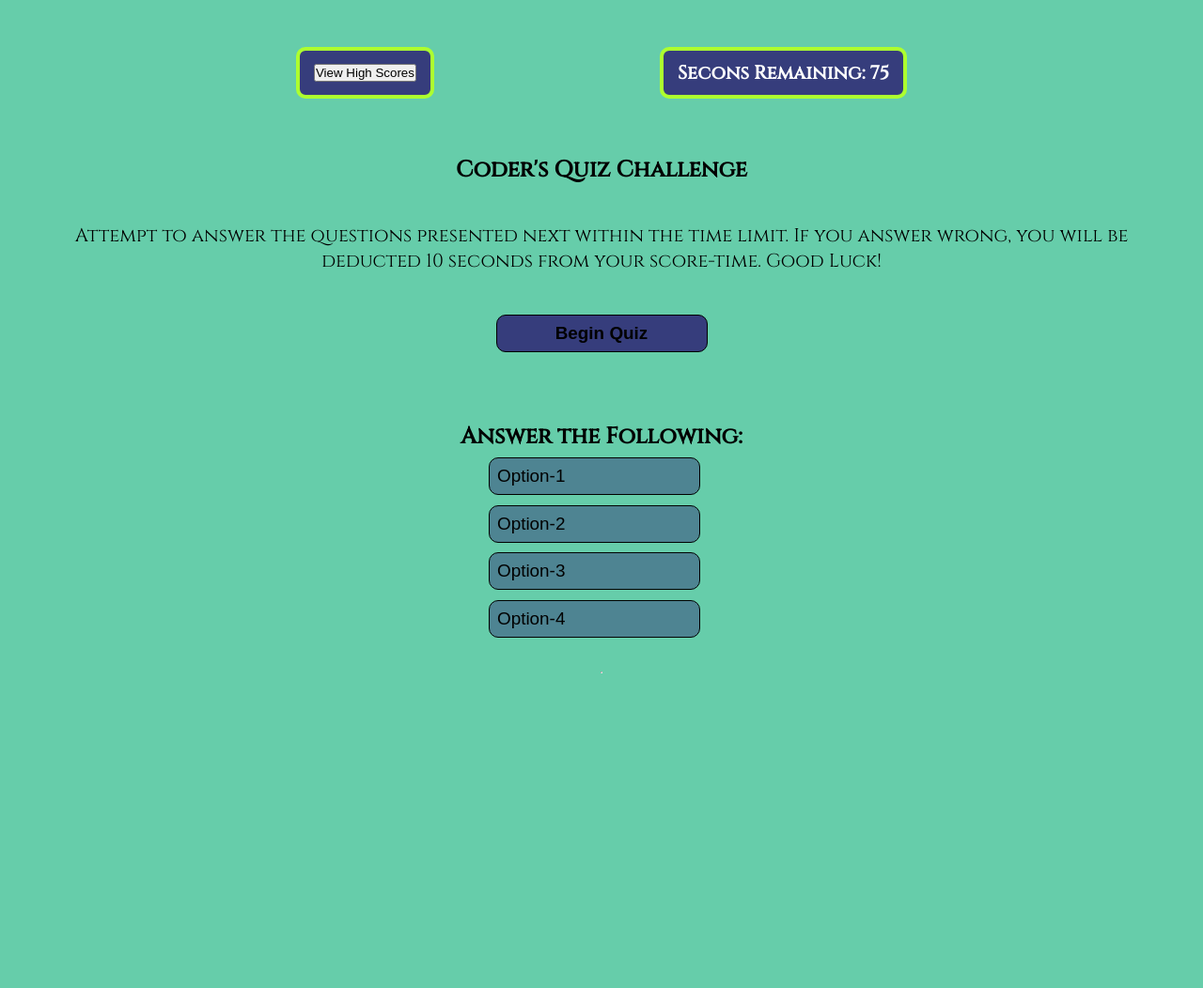
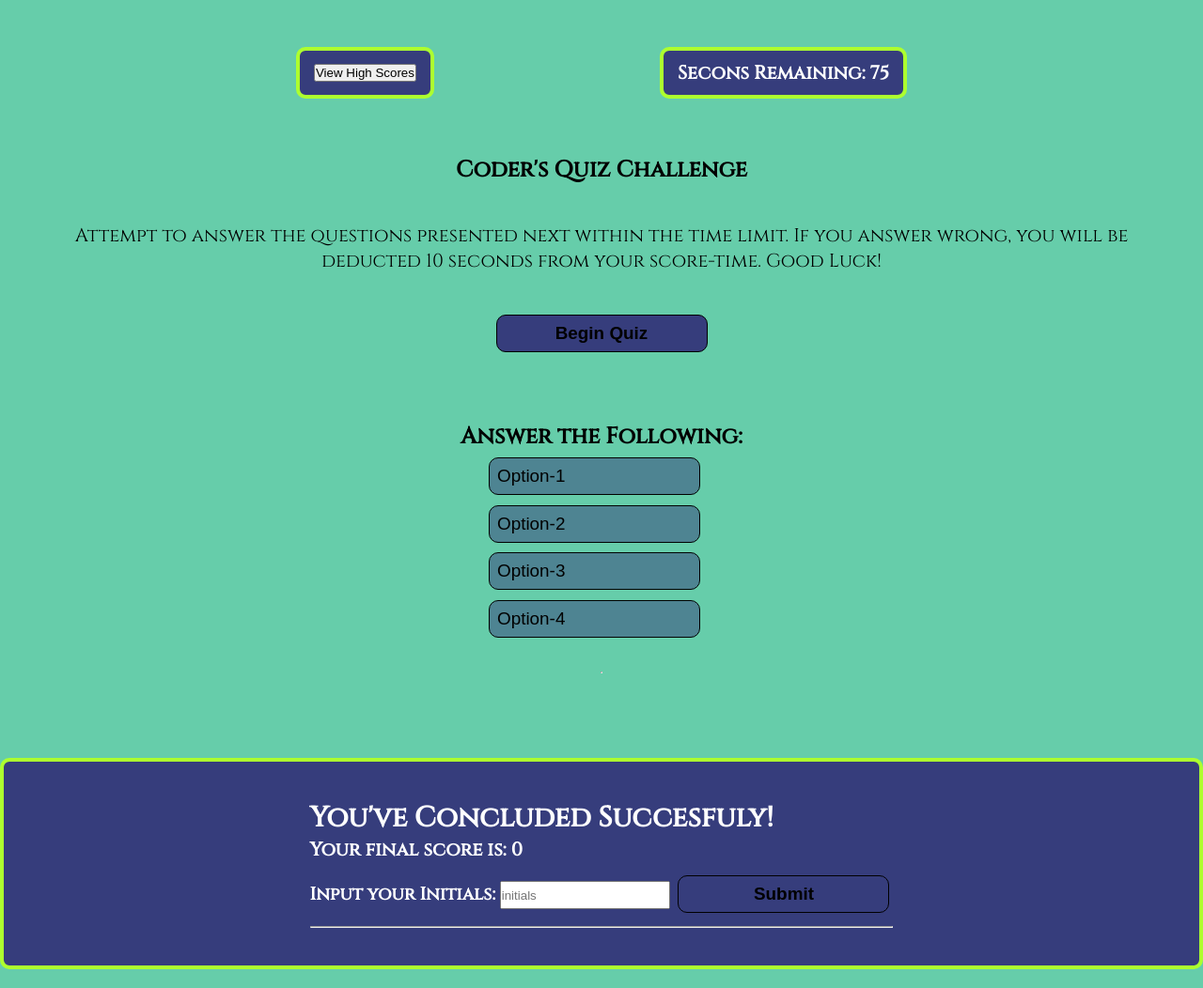
Before and after one commit to darentho/Code-Quiz, a plain HTML site: page index.html in a window 1280 px wide. Shown: the whole page at 94% size. Before the commit the page ends 807 px from the top, so only its background shows below. Drawn offline with Linux system fonts and the light colour scheme.

Commit message:
added the final-score section and styled it

```diff
--- a/Assets/css/style.css
+++ b/Assets/css/style.css
@@ -45,15 +45,7 @@ header div {
 }
 
 /* styling the header quiz button and Coding Challenge text */
-section div {
 
-    display: flex;
-    flex-wrap: wrap;
-    justify-content: center;
-    align-items: center;
-    Margin: 20px auto;
-    padding: 10px;
-}
 
 div .p-style {
     font-size: 20px;
@@ -93,6 +85,15 @@ div .p-style {
     font-weight: bolder;
 }
 
+div .p-style-1 {
+    font-size: .50cm;
+    font: 2px;
+    padding-block: 10px;
+
+}
+
+
+
 /* Answer buttons */
 .answer-btn {
     color: black;
@@ -108,47 +109,9 @@ div .p-style {
     background-color: var(--main-color)
 }
 
-
-/* STYLING FOR QUESTIONS */
-.questions-ul {
-    list-style-type: none;
-    display: contents;
-
+.span-1 {
+    height: 30px;
 }
-
-.questions-li {
-    width: 250px;
-
-}
-
-.list-inner {
-    display: grid;
-    grid-template-rows: 1fr, 2fr, 1fr;
-    grid-auto-rows: (10px, auto);
-    grid-gap: 5px;
-    justify-items: center;
-}
-
-
-
-
-
-
-
-
-
-
-
-
-
-
-
-
-
-
-
-
-
 
 
 
@@ -210,3 +173,31 @@ div .p-style {
     transform: translateY(1px);
     color: black;
 }
+
+
+
+/* hidden html elements */
+
+
+div .style-2 {
+    display: grid;
+    grid-template-rows: 1fr, 2fr;
+    grid-auto-rows: (10px, auto);
+    flex: wrap;
+    justify-content: left;
+    align-content: space-between;
+
+}
+
+
+
+
+section div {
+
+    display: flex;
+    flex-wrap: wrap;
+    justify-content: center;
+    align-items: center;
+    Margin: 20px auto;
+    padding: 10px;
+}
--- a/index.html
+++ b/index.html
@@ -62,7 +62,7 @@
                         <li class="questions-li"><button id="answer-4" value="3" type="button"
                                 class="answer-btn">Option-4</button></li>
                     </ul>
-
+                    <!-- div will be hidden as well. -->
                     <div id="right-wrong" class="font-weight-light font-italic">
 
                         <hr>
@@ -72,6 +72,24 @@
                 </div>
             </div>
         </section>
+
+        <!--this is the final score section using an id as well for hiding the section-->
+        <section class="wrapper1" id="final-score">
+            <div class="scores-box">
+                <div class="style-2">
+                    <h2>You've Concluded Succesfuly!</h2>
+                    <p>Your final score is: <span id="score">0</span></p>
+                    <p class="p-style-1">Input your Initials:
+                        <span class="initials-form style-4"><input placeholder="initials" id="initials"
+                                class="span-1"></span>
+                        <button id="submit-score" class="submit-score-btn btn-style-main">Submit</button>
+                        <hr>
+                    </p>
+                </div>
+            </div>
+
+        </section>
+
     </main>
 
     <script src="Assets/js/index.js" async defer></script>
```
